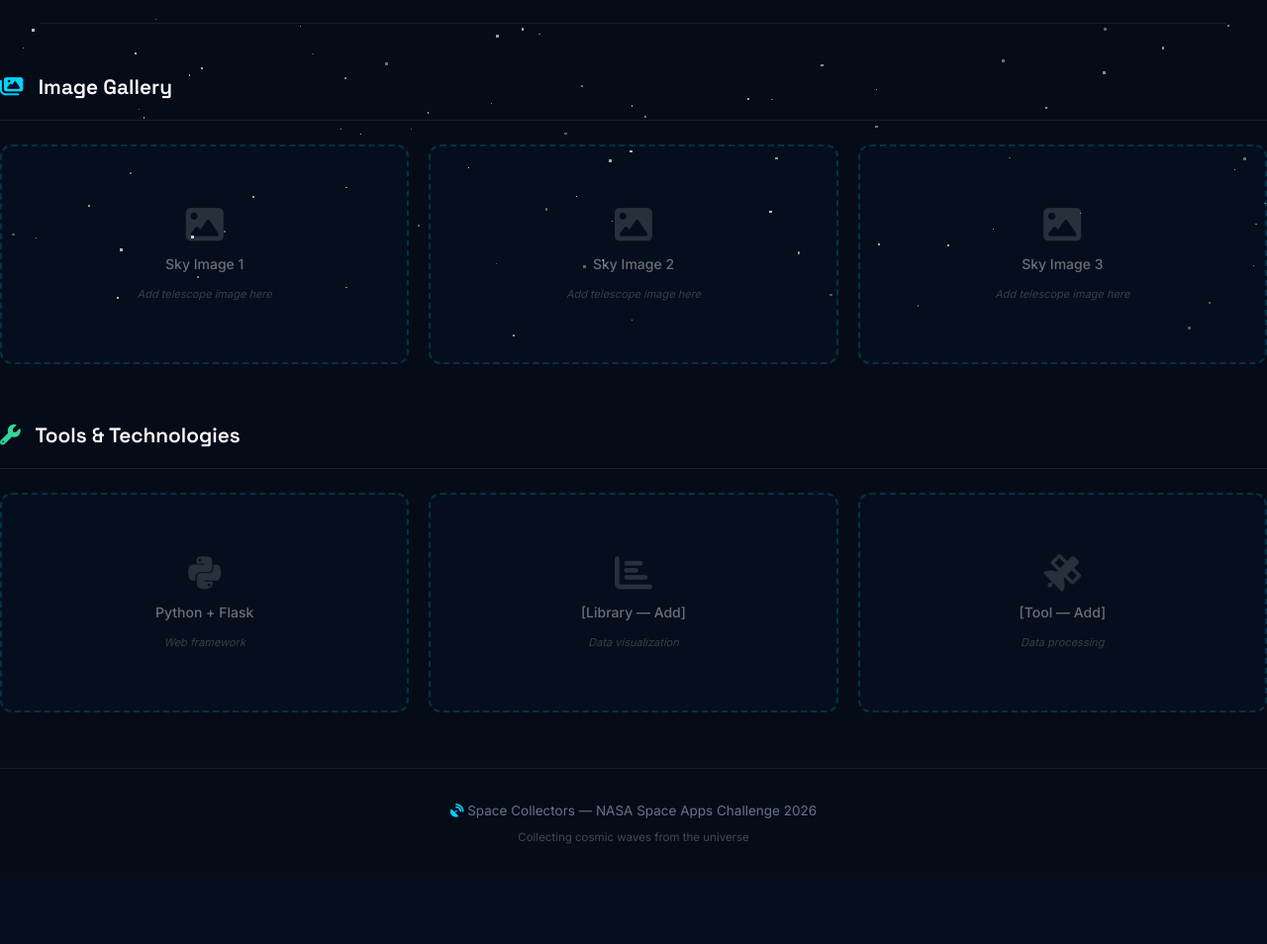
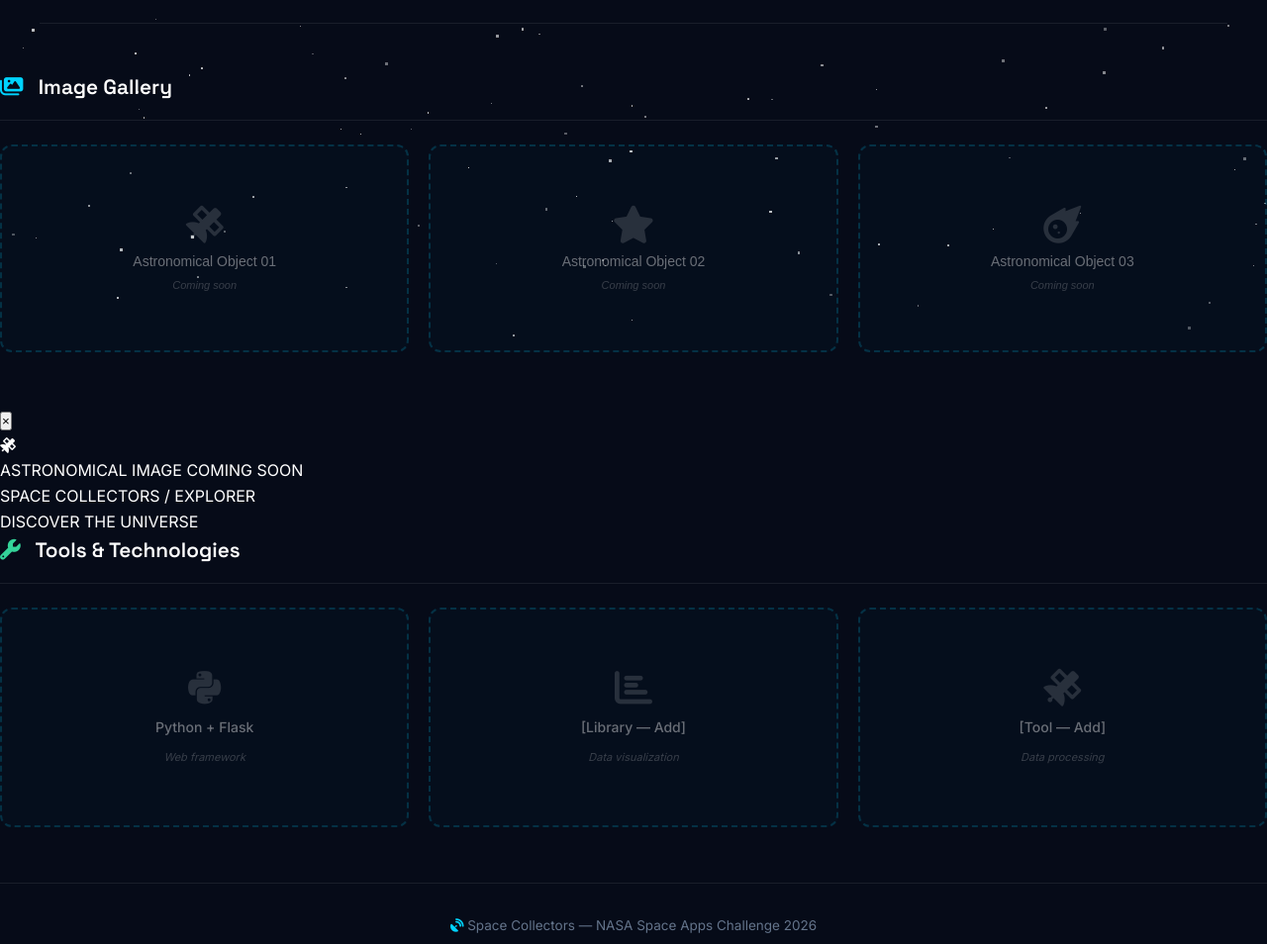
Before and after one commit to XanderCale3722/SPACECOLLECTORS3, a Flask app: page /space-library in a window 1280 px wide. Shown: the part 452-1406 px from the top of the page at 99% size. Before the commit the page ends 1305 px from the top, so only its background shows below. Run offline with Flask 3, Linux system fonts and the light colour scheme.

Commit message:
Se borro una parte del codigo de library.html y se copio uno nuevo en su lugar.

```diff
--- a/space_collectors/templates/library.html
+++ b/space_collectors/templates/library.html
@@ -40,28 +40,129 @@
             Image Gallery
         </h2>
 
-        <div class="grid-contenido grid-3">
-            <!-- IMAGEN 1 — reemplazar cuando lleguen los datos -->
-            <div class="placeholder-box animar">
-                <i class="fas fa-image"></i>
-                <span class="ph-titulo">Sky Image 1</span>
-                <span class="ph-nota">Add telescope image here</span>
+
+<div class="grid-contenido grid-3">
+
+    <button class="placeholder-box animar imagen-astronomica"
+        data-name="Astronomical Object 01"
+        data-description="Discover the characteristics and scientific information of this astronomical observation."
+        data-date="Observation date: Pending"
+        data-coordinates="Coordinates: Pending">
+
+        <i class="fas fa-satellite"></i>
+        <span class="ph-titulo">Astronomical Object 01</span>
+        <span class="ph-nota">Coming soon</span>
+    </button>
+
+    <button class="placeholder-box animar imagen-astronomica"
+        data-name="Astronomical Object 02"
+        data-description="Explore this astronomical observation and learn more about the objects captured by SPHEREx."
+        data-date="Observation date: Pending"
+        data-coordinates="Coordinates: Pending">
+
+        <i class="fas fa-star"></i>
+        <span class="ph-titulo">Astronomical Object 02</span>
+        <span class="ph-nota">Coming soon</span>
+    </button>
+
+    <button class="placeholder-box animar imagen-astronomica"
+        data-name="Astronomical Object 03"
+        data-description="Discover new details about the universe through astronomical observations."
+        data-date="Observation date: Pending"
+        data-coordinates="Coordinates: Pending">
+
+        <i class="fas fa-meteor"></i>
+        <span class="ph-titulo">Astronomical Object 03</span>
+        <span class="ph-nota">Coming soon</span>
+    </button>
+
+</div>
+
+<div id="imageModal" class="image-modal" aria-hidden="true">
+
+    <div class="modal-content">
+
+        <button class="modal-close" id="closeModal">&times;</button>
+
+        <div class="modal-image-container">
+            <div class="modal-placeholder" id="modalPlaceholder">
+                <i class="fas fa-satellite"></i>
+                <p>ASTRONOMICAL IMAGE COMING SOON</p>
+            </div>
+        </div>
+
+        <div class="modal-information">
+
+            <span class="modal-category">SPACE COLLECTORS / EXPLORER</span>
+
+            <h2 id="modalTitle"></h2>
+
+            <p id="modalDescription"></p>
+
+            <div class="modal-data">
+                <p id="modalDate"></p>
+                <p id="modalCoordinates"></p>
             </div>
 
-            <!-- IMAGEN 2 -->
-            <div class="placeholder-box animar">
-                <i class="fas fa-image"></i>
-                <span class="ph-titulo">Sky Image 2</span>
-                <span class="ph-nota">Add telescope image here</span>
-            </div>
+            <span class="modal-footer">DISCOVER THE UNIVERSE</span>
 
-            <!-- IMAGEN 3 -->
-            <div class="placeholder-box animar">
-                <i class="fas fa-image"></i>
-                <span class="ph-titulo">Sky Image 3</span>
-                <span class="ph-nota">Add telescope image here</span>
-            </div>
         </div>
+
+    </div>
+</div>
+
+<script>
+document.addEventListener("DOMContentLoaded", function () {
+
+    const cards = document.querySelectorAll(".imagen-astronomica");
+    const modal = document.getElementById("imageModal");
+    const closeButton = document.getElementById("closeModal");
+
+    cards.forEach(card => {
+        card.addEventListener("click", function () {
+
+            document.getElementById("modalTitle").textContent =
+                card.dataset.name;
+
+            document.getElementById("modalDescription").textContent =
+                card.dataset.description;
+
+            document.getElementById("modalDate").textContent =
+                card.dataset.date;
+
+            document.getElementById("modalCoordinates").textContent =
+                card.dataset.coordinates;
+
+            modal.classList.add("active");
+            modal.setAttribute("aria-hidden", "false");
+
+            document.body.style.overflow = "hidden";
+        });
+    });
+
+    function closeModal() {
+        modal.classList.remove("active");
+        modal.setAttribute("aria-hidden", "true");
+        document.body.style.overflow = "";
+    }
+
+    closeButton.addEventListener("click", closeModal);
+
+    modal.addEventListener("click", function(event) {
+        if (event.target === modal) {
+            closeModal();
+        }
+    });
+
+    document.addEventListener("keydown", function(event) {
+        if (event.key === "Escape") {
+            closeModal();
+        }
+    });
+
+});
+</script>
+
 
         </table>
 
```
